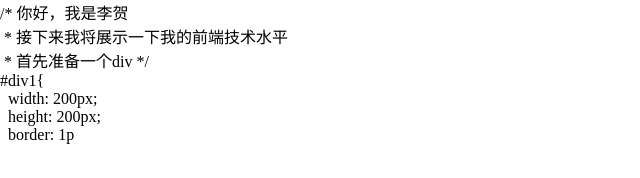
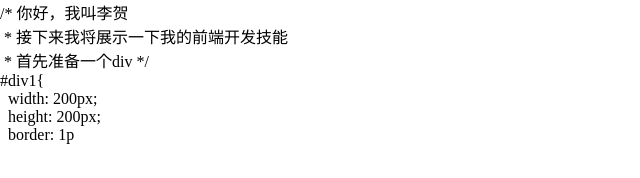
Before and after one commit to leeheart/cv-1, a website: page src/index.html in a window 1280 px wide. Shown: the full height of the page, 0-640 px from the left. Drawn offline with Linux system fonts and the light colour scheme.

Commit message:
文本更新

```diff
--- a/src/main.js
+++ b/src/main.js
@@ -1,7 +1,7 @@
 let html = document.querySelector("#html");
 let style = document.querySelector("#style");
-let string = `/* 你好，我是李贺
- * 接下来我将展示一下我的前端技术水平
+let string = `/* 你好，我叫李贺
+ * 接下来我将展示一下我的前端开发技能
  * 首先准备一个div */
 #div1{
   width: 200px;
```
Also changed, not shown: dist/index.html, 3 other files.
